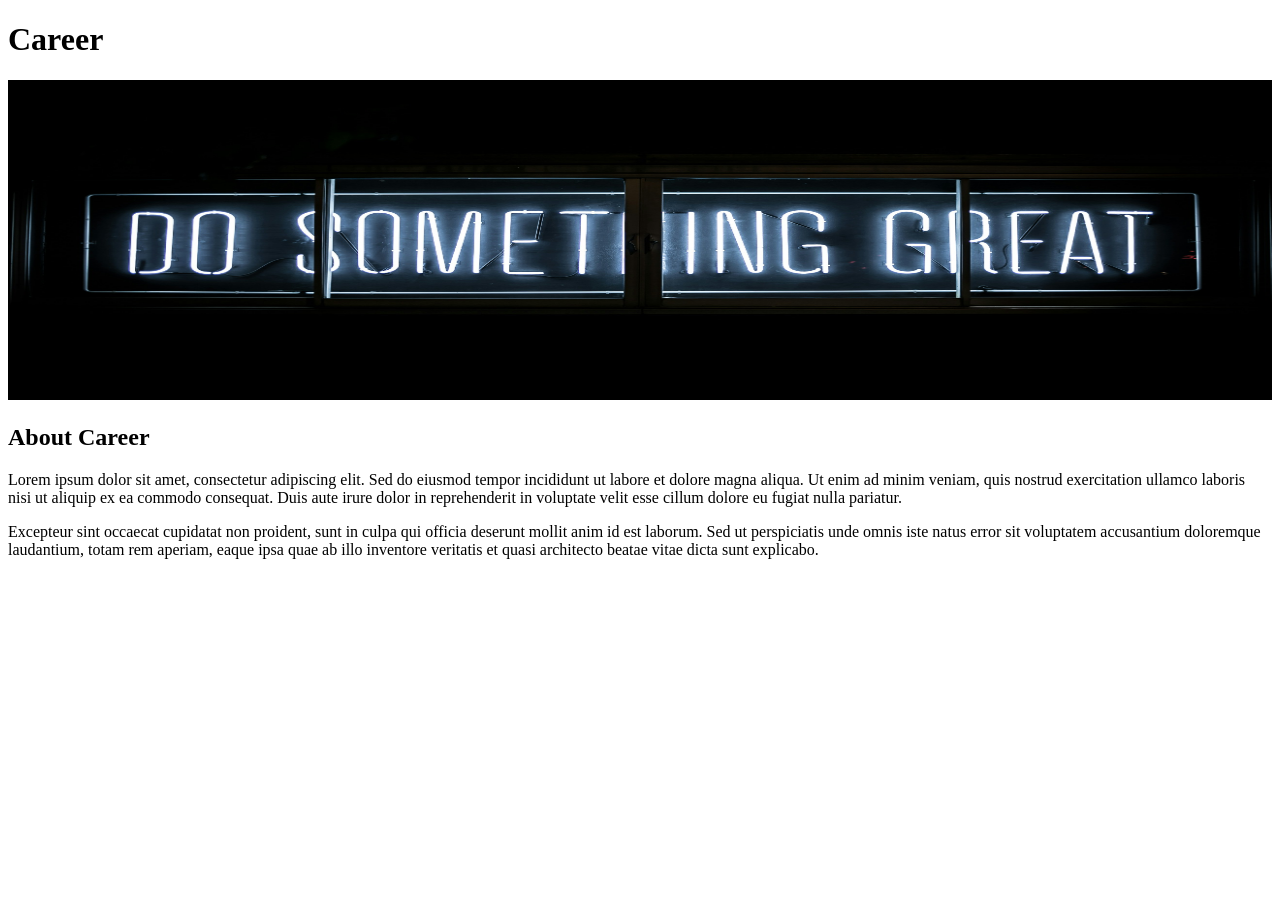
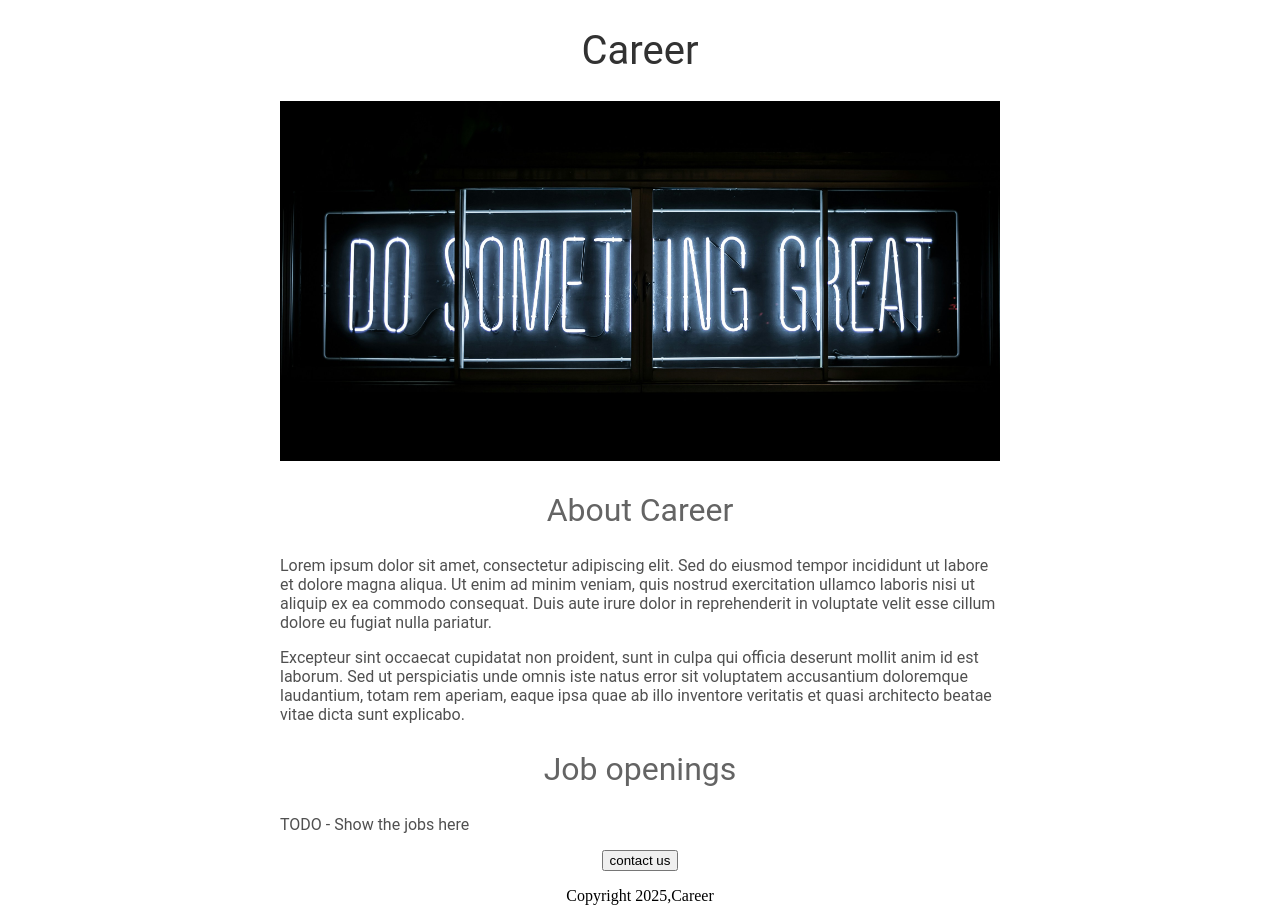
Before and after one commit to Viswa123-jpg/Career_website, a Flask app: page / in a window 1280 px wide. Before the commit the page ends 559 px from the top, so only its background shows below. Run offline with Flask 3, Linux system fonts and the light colour scheme.

Commit message:
added html and css

```diff
--- a/templates/home.html
+++ b/templates/home.html
@@ -1,13 +1,52 @@
 <!DOCTYPE html>
 <html>
   <head>
-    <title>web page</title>
+    <title>Career</title>
+    <style>
+      h1 {
+        font-size: 40px;
+        font-family: Roboto;
+        font-weight: normal;
+        color: rgb(50, 50, 50);
+        text-align: center;
+      }
+      #banner {
+        width: 100%;
+        height: 360px;
+        object-fit: cover;
+      }
+      h2{
+        font-family: Roboto;
+        font-size: 32px;
+        color: rgb(100, 100, 100);
+        text-align: center;
+        font-weight: normal;
+      }
+      .bodytext{
+        font-family: Roboto;
+        color: rgb(80, 80, 80);
+      }
+      #container{
+        max-width: 720px;
+        margin: 0 auto;
+      }
+
+
+    </style>
   </head>
     <body>
+      <div id="container">
       <h1>Career</h1>
-      <img src="https://d991bd15-7c75-4849-b609-9e25f5254bbd-00-2l217ci4rfan.pike.replit.dev/static/banner.jpg" alt="image" height="320px" width="100%"">
+      <img id="banner" src="https://d991bd15-7c75-4849-b609-9e25f5254bbd-00-2l217ci4rfan.pike.replit.dev/static/banner.jpg" alt="image" height="320px" width="100%"">
       <h2>About Career</h2>
-      <p>Lorem ipsum dolor sit amet, consectetur adipiscing elit. Sed do eiusmod tempor incididunt ut labore et dolore magna aliqua. Ut enim ad minim veniam, quis nostrud exercitation ullamco laboris nisi ut aliquip ex ea commodo consequat. Duis aute irure dolor in reprehenderit in voluptate velit esse cillum dolore eu fugiat nulla pariatur.</p>
-      <p>Excepteur sint occaecat cupidatat non proident, sunt in culpa qui officia deserunt mollit anim id est laborum. Sed ut perspiciatis unde omnis iste natus error sit voluptatem accusantium doloremque laudantium, totam rem aperiam, eaque ipsa quae ab illo inventore veritatis et quasi architecto beatae vitae dicta sunt explicabo.</p>
+      <p class="bodytext">Lorem ipsum dolor sit amet, consectetur adipiscing elit. Sed do eiusmod tempor incididunt ut labore et dolore magna aliqua. Ut enim ad minim veniam, quis nostrud exercitation ullamco laboris nisi ut aliquip ex ea commodo consequat. Duis aute irure dolor in reprehenderit in voluptate velit esse cillum dolore eu fugiat nulla pariatur.</p>
+      <p class="bodytext">Excepteur sint occaecat cupidatat non proident, sunt in culpa qui officia deserunt mollit anim id est laborum. Sed ut perspiciatis unde omnis iste natus error sit voluptatem accusantium doloremque laudantium, totam rem aperiam, eaque ipsa quae ab illo inventore veritatis et quasi architecto beatae vitae dicta sunt explicabo.</p>
+      <h2>Job openings</h2>
+      <p class="bodytext">TODO - Show the jobs here</p>
+        <div style="text-align:center;">
+      <button>contact us</button>
+          <p>Copyright 2025,Career</p>
+        </div>
+      </div>
     </body>
 </html>
```
